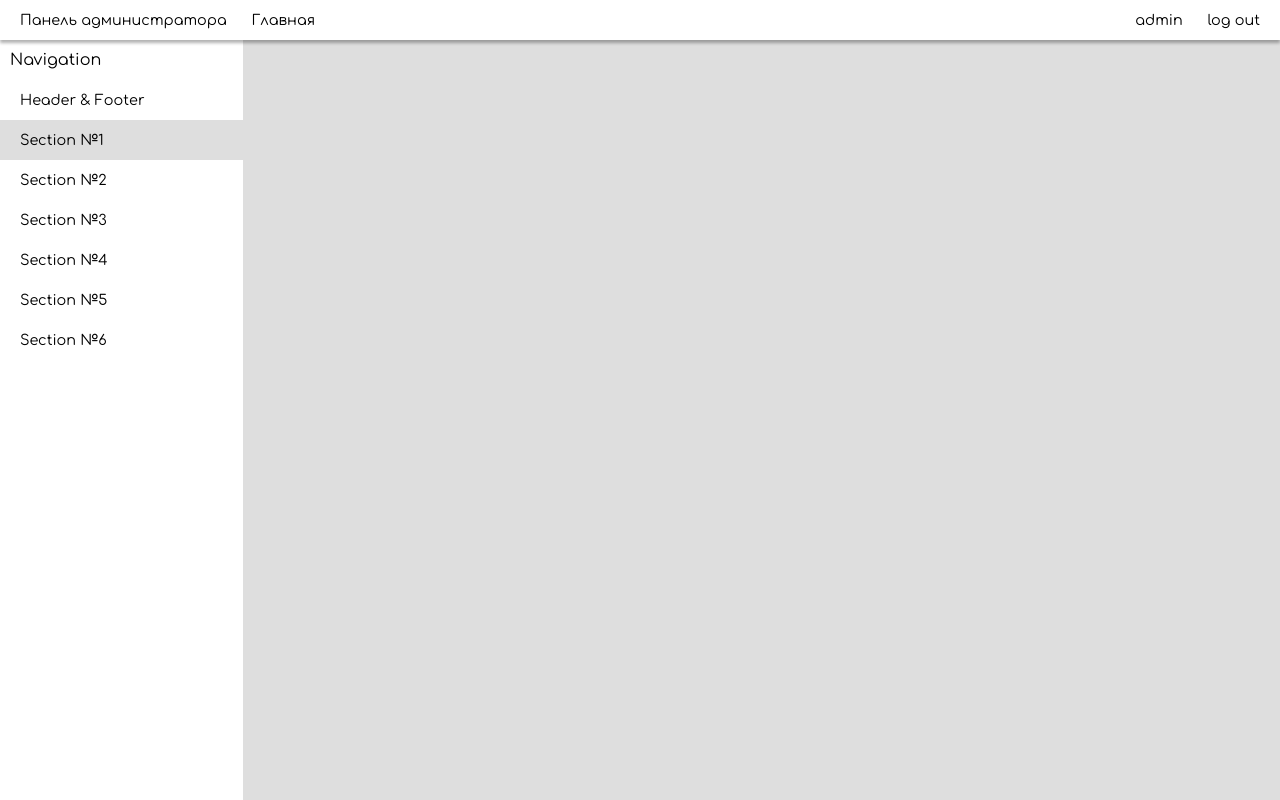
After one commit to zairbek/plato, a PHP site: page /admin/index.html in a window 1280 px wide. The commit adds this page. Run offline with PHP 8.4, Linux system fonts and the light colour scheme; some libraries are stand-ins or nearby versions.

Commit message:
Разработка админ панель. День 2.

```diff
--- /dev/null
+++ b/public/admin/css/main.css
@@ -0,0 +1,91 @@
+* {
+  margin: 0;
+  padding: 0;
+  border: 0;
+  vertical-align: baseline;
+  font-family: Comfortaa;
+  color: #000; }
+
+body {
+  line-height: 1; }
+
+ol, ul {
+  list-style: none; }
+
+a {
+  text-decoration: none;
+  color: inherit; }
+
+html, body {
+  width: 100%; }
+  html .wrapper, body .wrapper {
+    width: 100%;
+    position: relative;
+    box-sizing: border-box;
+    -moz-box-sizing: border-box;
+    -webkit-box-sizing: border-box;
+    display: -webkit-box;
+    display: -moz-box;
+    display: -ms-flexbox;
+    display: -webkit-flex;
+    display: flex;
+    flex-direction: row;
+    background: #dedede; }
+
+.header {
+  width: 100%;
+  height: 40px;
+  padding: 0 10px;
+  position: fixed;
+  top: 0;
+  box-sizing: border-box;
+  -moz-box-sizing: border-box;
+  -webkit-box-sizing: border-box;
+  display: -webkit-box;
+  display: -moz-box;
+  display: -ms-flexbox;
+  display: -webkit-flex;
+  display: flex;
+  flex-direction: row;
+  justify-content: space-between;
+  align-items: center;
+  background-color: #fff;
+  box-shadow: 0 3px 3px 0px rgba(0, 0, 0, 0.3); }
+  .header .nav > a {
+    font-size: 0.9em;
+    padding: 0 10px;
+    line-height: 40px; }
+  .header .admins > span, .header .admins > a {
+    font-size: 0.9em;
+    padding: 0 10px;
+    line-height: 40px; }
+
+.aside, .content {
+  margin-top: 40px; }
+
+.aside {
+  width: 300px;
+  background-color: #fff; }
+  .aside > p {
+    width: 100%;
+    height: 40px;
+    padding-left: 10px;
+    font-size: 1em;
+    line-height: 40px; }
+  .aside-nav > li {
+    display: block;
+    width: 100%; }
+    .aside-nav > li > a {
+      display: block;
+      height: 40px;
+      padding-left: 20px;
+      font-size: 0.9em;
+      line-height: 40px;
+      transition: background .2s ease-in-out; }
+      .aside-nav > li > a:hover, .aside-nav > li > a.active {
+        background-color: #dedede; }
+
+.content {
+  width: 100%; }
+
+/*# sourceMappingURL=main.css.map */
--- /dev/null
+++ b/public/admin/css/scss/main.scss
@@ -0,0 +1,167 @@
+// VARIABLES ========================
+// bg-colors
+$wrapper-background: #dedede;
+$header-background: #fff;
+$aside-background: #fff;
+$hover-bg: rgba(250, 250, 250, 1);
+$section-background: rgba(0, 0, 0, 0.329);
+$menu-review-center-side-bg: rgb(0,0,0);
+//  fonts
+$font-global-color: #000;
+$socials-hover-color: rgb(46, 171, 255);
+$hover-color: #000;
+// btn
+$btn:rgb(46, 255, 255);
+$btn-hover:rgb(255,255,255);
+// scripts
+$popupmodal-bg:  rgb(23, 173, 233);
+$popupmodal-color:  #fff;
+$viewimg-color:  #fff;
+$viewimg-btn:  #000;
+$loading-bg: #fff;
+$menu-btn-color: white;
+// VARIABLES ========================
+// mixins
+@mixin boxsizing{
+  box-sizing: border-box;
+  -moz-box-sizing: border-box;
+  -webkit-box-sizing: border-box;
+}
+
+@mixin flexbox {
+  display: -webkit-box;
+  display: -moz-box;
+  display: -ms-flexbox;
+  display: -webkit-flex;
+  display: flex;
+}
+
+
+// CSS RESET ========================
+* {
+  margin: 0;
+  padding: 0;
+  border: 0;
+  vertical-align: baseline;
+  font-family: Comfortaa;
+  color: $font-global-color;
+
+}
+body {
+  line-height: 1;
+}
+ol, ul {
+  list-style: none;
+}
+a{
+  text-decoration: none;
+  color: inherit;
+}
+// end of CSS RESET ========================
+
+html, body{
+  width: 100%;
+
+  .wrapper {
+    width: 100%;
+    position: relative;
+    @include boxsizing;
+    @include flexbox;
+    flex-direction: row;
+    background: $wrapper-background;
+
+  }
+}
+
+// HEADER ===========================
+
+.header{
+  width: 100%;
+  height: 40px;
+  padding: 0 10px;
+  position: fixed;
+  top: 0;
+  @include boxsizing;
+  @include flexbox;
+  flex-direction: row;
+  justify-content: space-between;
+  align-items: center;
+
+  background-color: $header-background;
+  box-shadow: 0 3px 3px 0px rgba(0,0,0,0.3);
+
+  .nav{
+
+    >a{
+      font-size: 0.9em;
+      padding: 0 10px;
+      line-height: 40px;
+    }
+  }
+
+  .admins{
+    >span, >a{
+      font-size: 0.9em;
+      padding: 0 10px;
+      line-height: 40px;
+    }
+  }
+}
+// end HEADER ===========================
+
+.aside, .content{
+  margin-top: 40px;
+}
+// ASIDE ===========================
+.aside{
+  width: 300px;
+
+
+
+  background-color: $aside-background;
+
+  >p{
+    width: 100%;
+    height: 40px;
+    padding-left: 10px;
+    font-size: 1em;
+    line-height: 40px;
+  }
+
+  &-nav{
+
+    >li{
+      display: block;
+      width: 100%;
+
+      >a{
+        display: block;
+        height: 40px;
+        padding-left: 20px;
+        font-size: 0.9em;
+        line-height: 40px;
+
+        transition: background .2s ease-in-out;
+
+        &:hover, &.active{
+          background-color: #dedede;
+        }
+      }
+    }
+  }
+}
+
+// end ASIDE ===========================
+
+// CONTENT ===========================
+.content{
+  width: 100%;
+
+}
+
+// end CONTENT ===========================
+
+
+
+
+    @import "media";
--- a/public/admin/check.php
+++ b/public/admin/enter/check.php
@@ -20,7 +20,6 @@ if(isset($_COOKIE["ID"]) and isset($_COOKIE["HSH"])){
         print "Хм, что-то не получилось";
     }else{
         session_start();
-        $_SESSION["user"] = $userdata["user_login"];
         header("Location: index.php"); exit();
     }
 
--- /dev/null
+++ b/public/admin/index.html
@@ -0,0 +1,58 @@
+
+
+<!doctype html>
+<html lang="ru">
+<head>
+    <meta charset="UTF-8">
+
+    <!--for Chrome, Firefox OS, Opera-->
+    <meta name="theme-color" content="#000">
+    <!--for Windows Phone-->
+    <meta name="msapplication-navbutton-color" content="#000">
+    <!--for iOS Safari-->
+    <meta name="apple-mobile-web-app-status-bar-style" content="#000">
+
+    <meta name="viewport" content="width=device-width, user-scalable=no, initial-scale=1.0, maximum-scale=1.0, minimum-scale=1.0">
+    <meta http-equiv="X-UA-Compatible" content="ie=edge">
+
+    <link href="https://fonts.googleapis.com/css?family=Comfortaa" rel="stylesheet">
+    <link rel="stylesheet" href="/css/library/fontAwasome/all.min.css">
+    <link rel="stylesheet" href="css/main.css">
+
+    <title>Document</title>
+</head>
+<body>
+    <div class="wrapper">
+        <header class="header">
+            <nav class="nav">
+                <a href="/admin/">Панель администратора</a>
+                <a href="/">Главная</a>
+            </nav>
+            <div class="admins">
+                <span>admin</span>
+                <a href="logout.php?logout">log out</a>
+            </div>
+        </header>
+        <aside class="aside">
+            <p>Navigation</p>
+            <ul class="aside-nav">
+                <li><a href="">Header & Footer</a></li>
+                <li><a class="active" href="">Section №1</a></li>
+                <li><a href="">Section №2</a></li>
+                <li><a href="">Section №3</a></li>
+                <li><a href="">Section №4</a></li>
+                <li><a href="">Section №5</a></li>
+                <li><a href="">Section №6</a></li>
+            </ul>
+        </aside>
+        <div class="content">
+            <section>
+
+            </section>
+        </div>
+    </div>
+
+    <script type="text/javascript" src="//code.jquery.com/jquery-1.11.0.min.js"></script>
+    <script src="js/main.js"></script>
+</body>
+</html>
--- /dev/null
+++ b/public/admin/js/main.js
@@ -0,0 +1,16 @@
+$(window).on("load", function(){
+    stretchBlock();
+
+});
+$(window).on("resize", function(){
+    stretchBlock();
+
+})
+
+
+
+function stretchBlock(){
+    let h = window.innerHeight;
+    h += "px";
+    $(".wrapper").height(h);
+}
--- /dev/null
+++ b/public/admin/scripts/connect_db.php
@@ -0,0 +1,6 @@
+<?php
+$mysqli = new mysqli("localhost", "root", "1", "plato");
+if(mysqli_connect_errno()){
+    printf("Нет подключение с базой: %s \n", mysqli_connect_errno());
+    exit();
+}
```
Also changed, not shown: public/admin/enter/login.php (renamed from public/admin/login.php, +9 -28 lines), public/admin/enter/logout.php (added, +9 -0 lines), public/admin/enter/register.php (renamed from public/admin/register.php, +7 -6 lines), public/admin/index.php (+14 -8 lines), public/admin/css/scss/media.scss (added), 2 other files.
